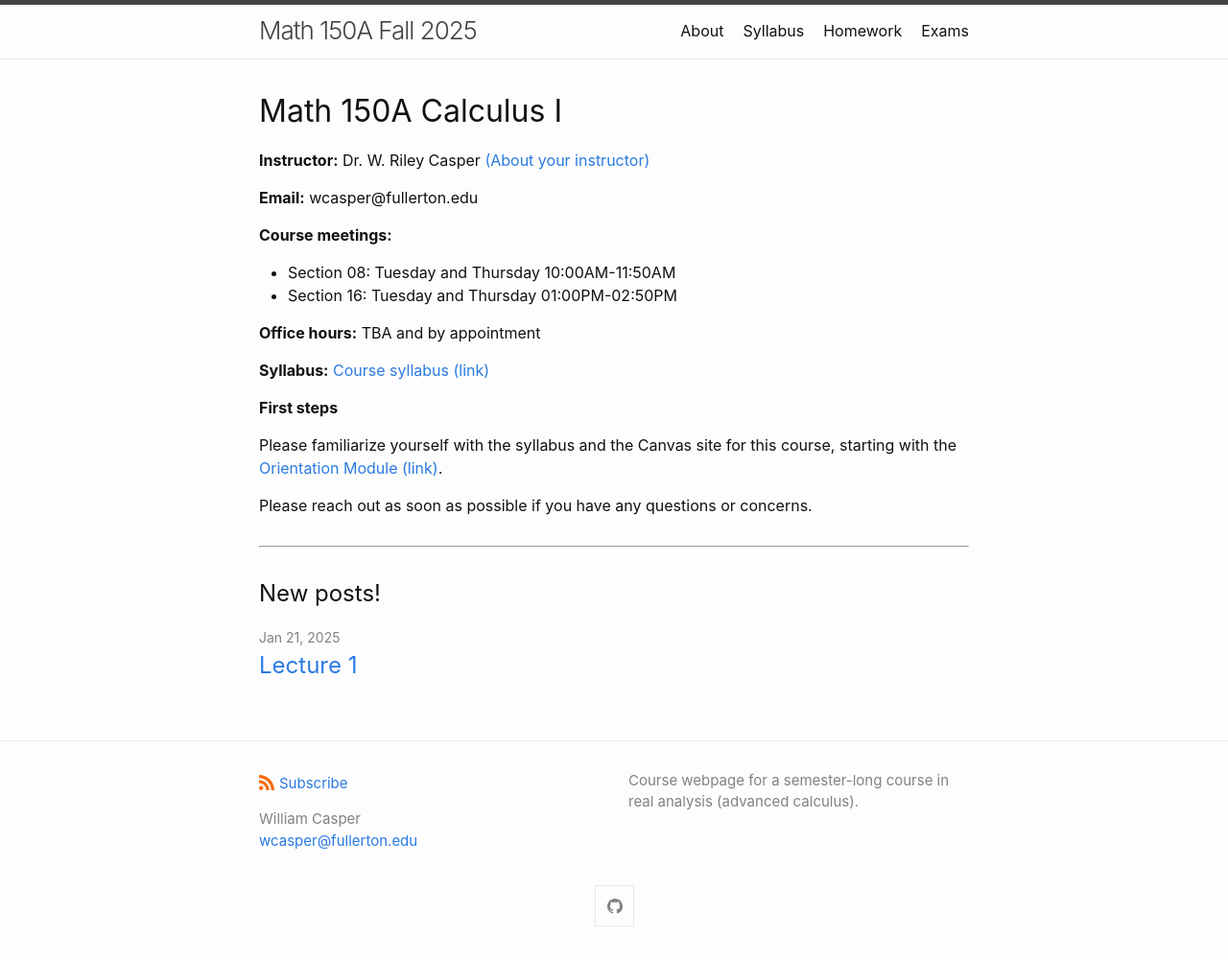
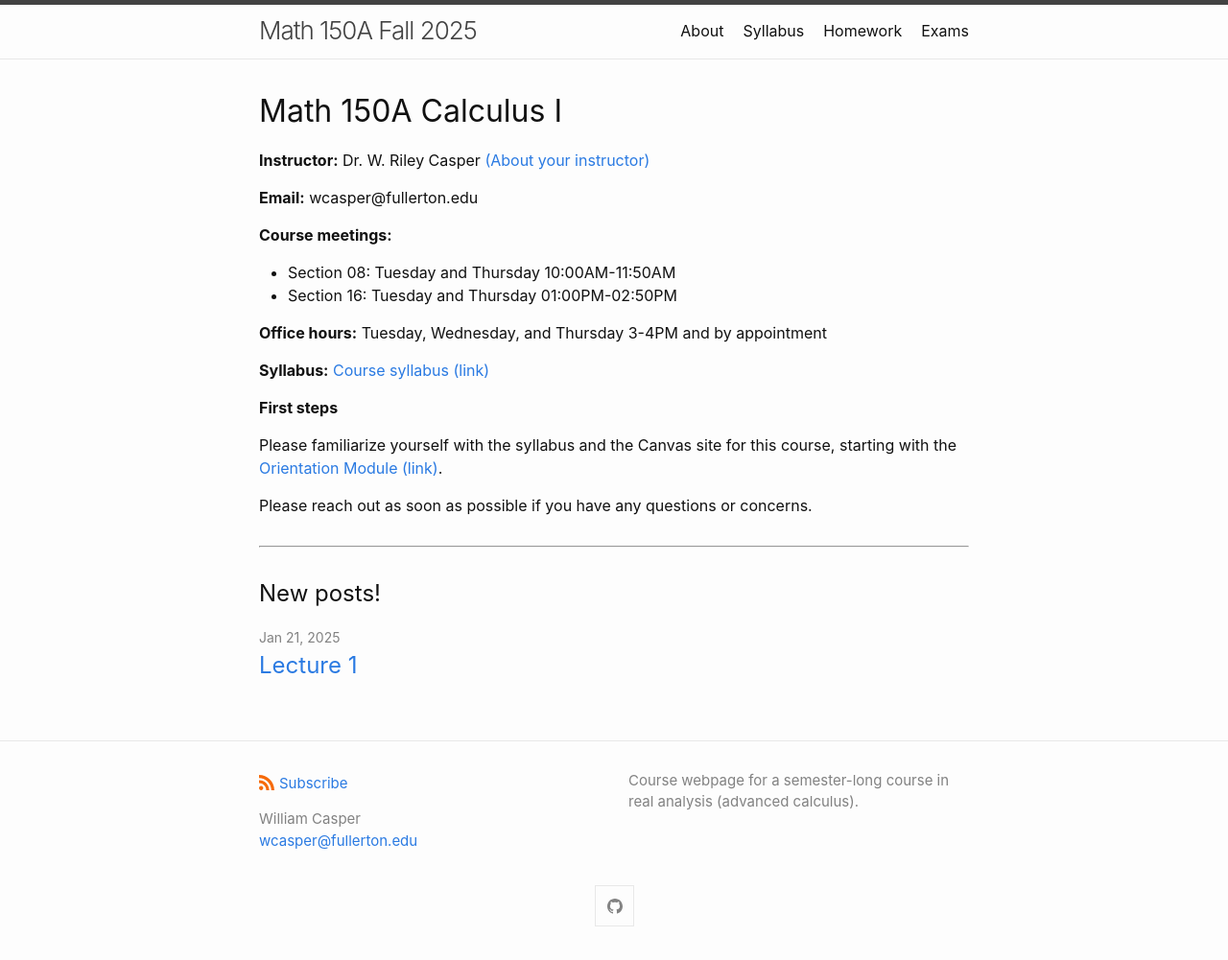
Before and after one commit to wcasper/math150Aspring2025, a Jekyll site: the page built from index.md, in a window 1280 px wide. Shown: the whole page at 96% size. Built offline with Jekyll 4.4.1, drawn with Linux system fonts in a browser that asks for light colours.

Commit message:
updated office hours

```diff
--- a/index.md
+++ b/index.md
@@ -17,7 +17,7 @@ title: Math 150A Calculus I
   * Section 08: Tuesday and Thursday 10:00AM-11:50AM
   * Section 16: Tuesday and Thursday 01:00PM-02:50PM
 
-**Office hours:** TBA and by appointment
+**Office hours:** Tuesday, Wednesday, and Thursday 3-4PM and by appointment
 
 **Syllabus:** <a target="_parent" href="syllabus.html">Course syllabus (link)</a>
 
```
